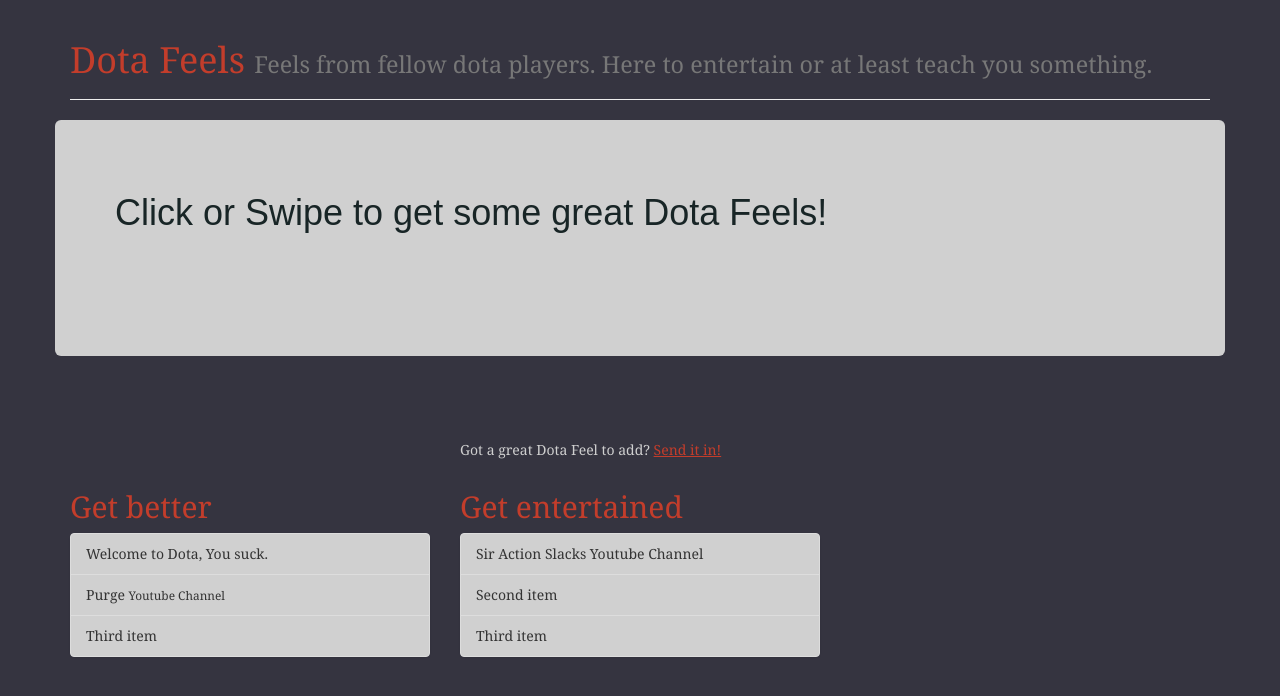
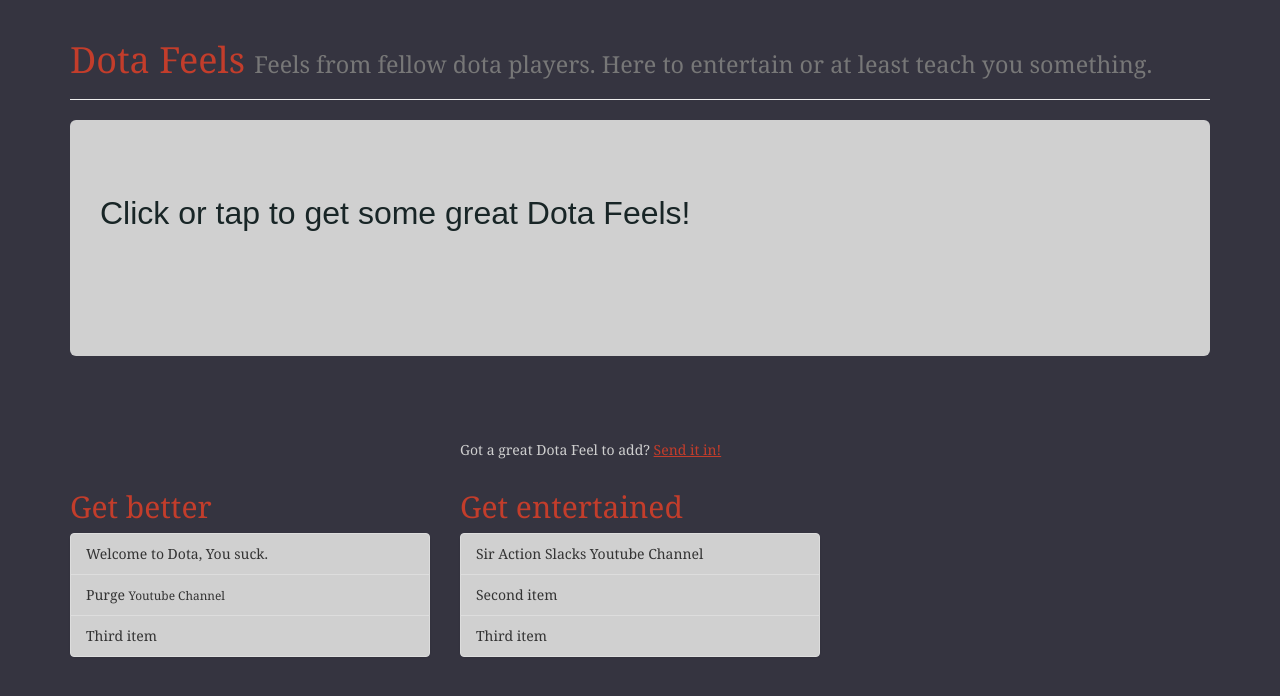
Before and after one commit to CptMayday/dotafeels, a plain HTML site: page index.html in a window 1280 px wide. Drawn offline with nearby package versions, Linux system fonts and the light colour scheme.

Commit message:
Better padding & margin on quote box

```diff
--- a/css/custom.css
+++ b/css/custom.css
@@ -27,13 +27,22 @@ h3.quote {
 
 #feelsboxRow {
 	min-height: 320px;
-	cursor: pointer;
 }
 
-.jumbotron {
+.container .jumbotron {
 	background-color: #D0D0D0;
 	min-height: 236px;
+	cursor: pointer;
+	margin-left: 15px;
+	margin-right: 15px;
+	padding-left: 30px;
+	padding-right: 30px;
 }
+
+.container .jumbotron h3 {
+	font-size: 32px;
+}
+
 
 .list-group-item {
 	background-color: #D0D0D0;
@@ -42,3 +51,16 @@ h3.quote {
 p {
 	color: #cfcfcf;
 }
+
+/* Extra small devices (phones, less than 768px) */
+/* No media query since this is the default in Bootstrap */
+
+
+/* Small devices (tablets, 768px and up) */
+@media (min-width: @screen-sm-min) { ... }
+
+/* Medium devices (desktops, 992px and up) */
+@media (min-width: @screen-md-min) { ... }
+
+/* Large devices (large desktops, 1200px and up) */
+@media (min-width: @screen-lg-min) { ... }
--- a/index.html
+++ b/index.html
@@ -68,7 +68,7 @@
 
 	  <script>
 
-	  var defaultMessage = "Click or Swipe to get some great Dota Feels!";
+	  var defaultMessage = "Click or tap to get some great Dota Feels!";
 	  var lastmessage = "Now go play some Fucking Dota!";
 
 	  var dotafeels = [
@@ -136,9 +136,13 @@
 				$("h3.quote").hide().html(defaultMessage);
 					$("h3.quote").fadeIn(750);
 
-				$("#feelsbox").click(function(){
-					$("h3.quote").hide().html(returnNewQuote);
-					$("h3.quote").fadeIn(750);
+				$("#feelsbox").click(function(e){
+
+    				if (e.target.nodeName.toLowerCase() != 'a') {
+
+						$("h3.quote").hide().html(returnNewQuote);
+						$("h3.quote").fadeIn(750);
+					};
 
 				});
 
```
